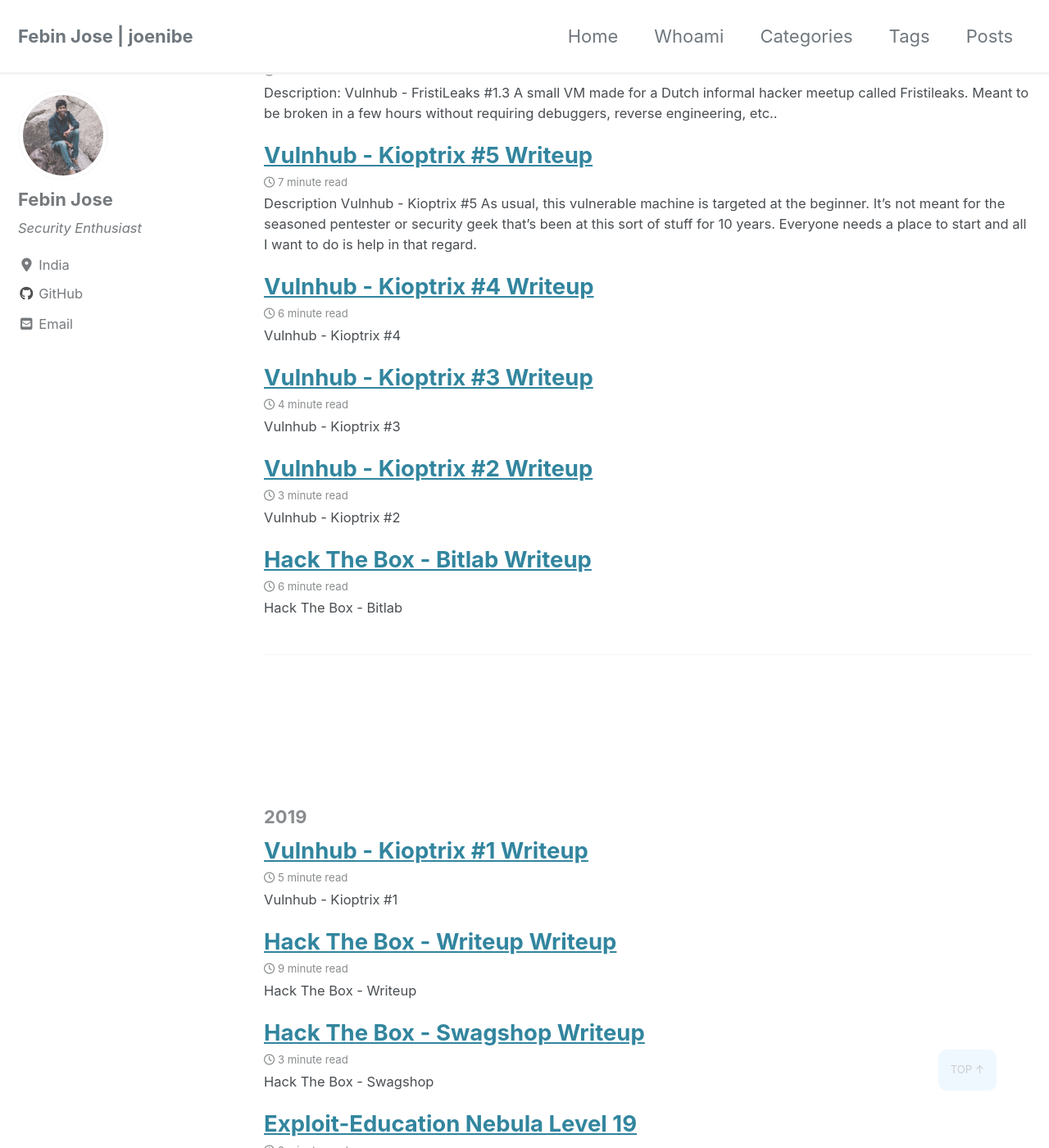
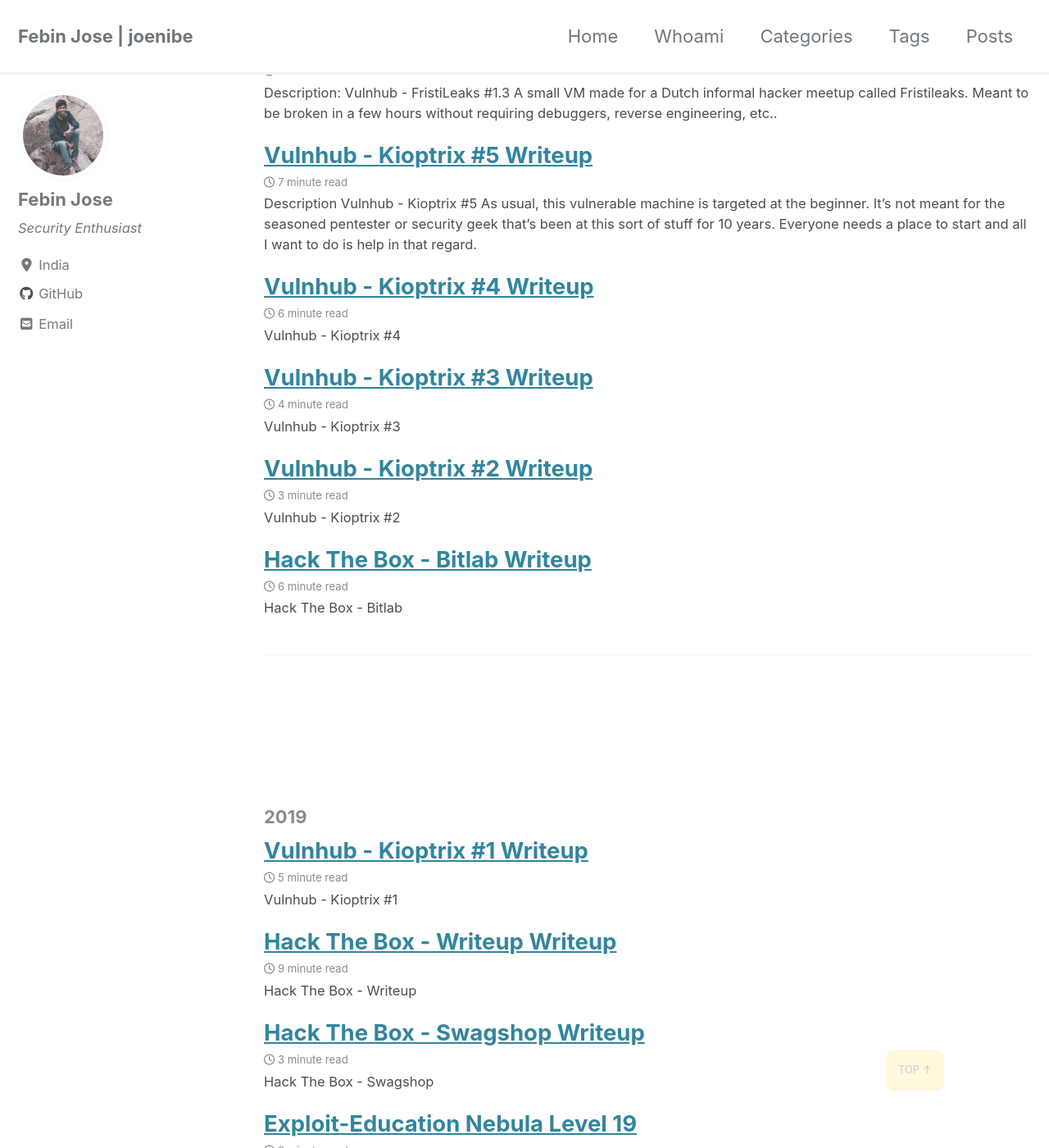
Before and after one commit to JoeNibe/JoeNibe.github.io, a Jekyll site: the page built from _pages/year-archive.md, in a window 1280 px wide and 1400 px high, scrolled down 545 px. Shown: the whole window at 82% size. Built offline with Jekyll 4.4.1, drawn with Linux system fonts in a browser that asks for light colours; cached includes are drawn as plain includes; nearby versions of some CDN libraries.

Commit message:
Update _page.scss

```diff
--- a/_sass/minimal-mistakes/_page.scss
+++ b/_sass/minimal-mistakes/_page.scss
@@ -361,10 +361,10 @@
   text-transform: uppercase;
   text-align: right;
   text-decoration: none;
-  background-color: aliceblue;
+  background-color:cornsilk;
   position: fixed; /* Fixed/sticky position */
   bottom: 5%; /* Place the button at the bottom of the page */
-  right: 5%;/* Place the button 30px from the right */
+  right: 10%;/* Place the button 30px from the right */
   z-index: 99; /* Make sure it does not overlap */
   padding: 15px; /* Some padding */
   border: none; /* Remove borders */
```
